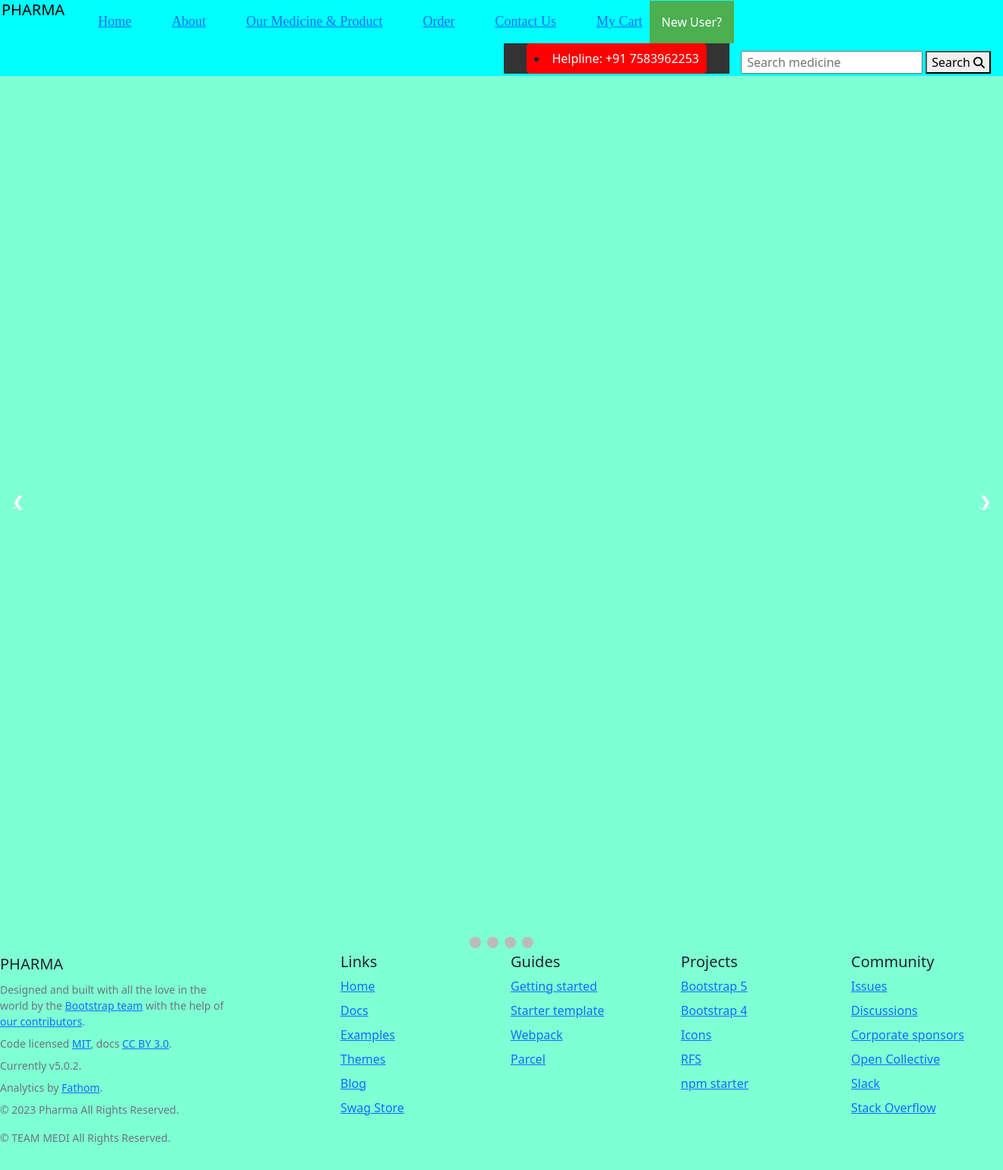
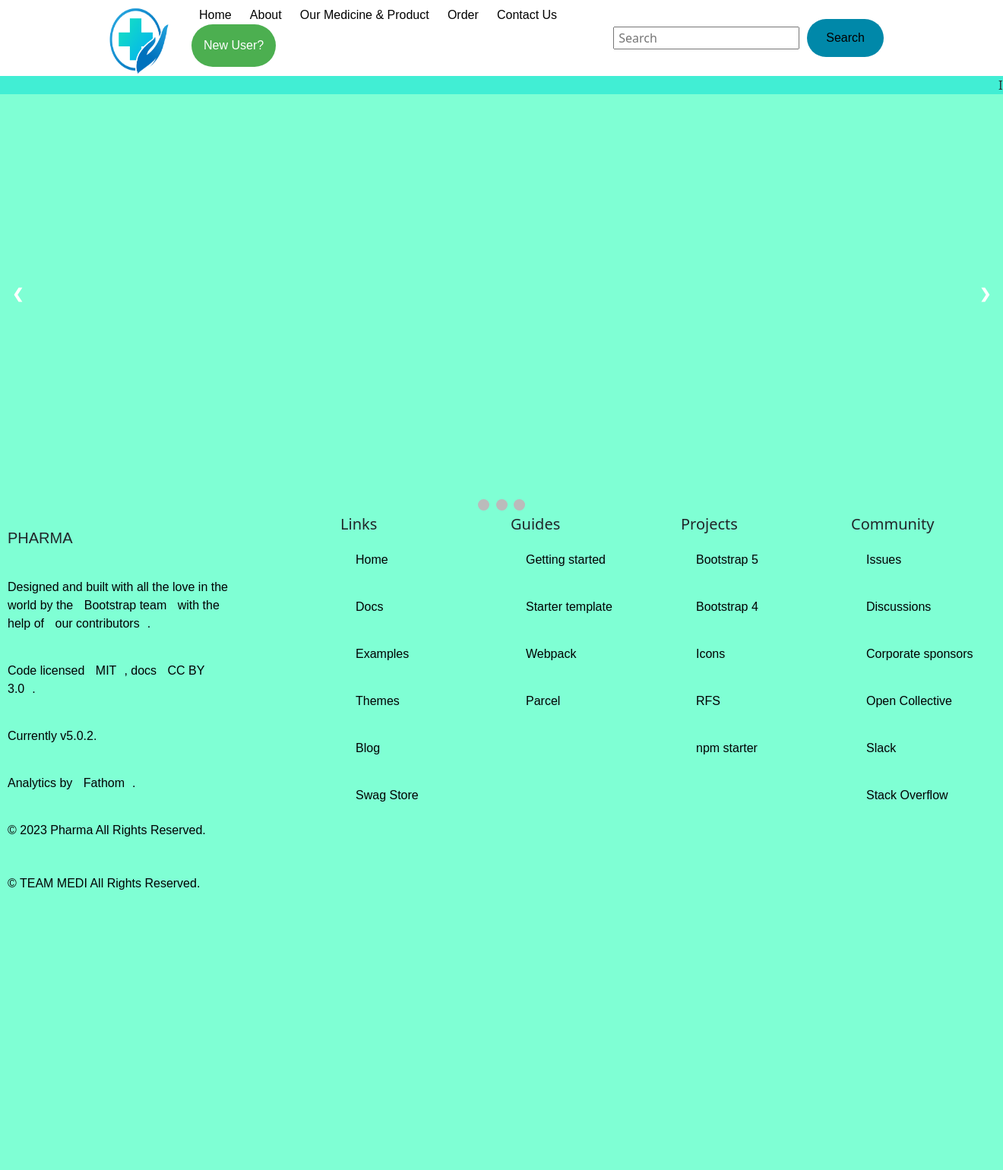
Before and after one commit to Abhijnan29/Pharmacy_Management_System, a Django app: template Pharmacy/templates/index.html in a window 1320 px wide; the page is wider, and only the part inside the window is pictured. Shown: that part at 76% size. After the commit the page ends 1171 px from the top of that part, so only its background shows below. Run offline with Django 3.2, Linux system fonts and the light colour scheme; the template is opened without the code that fills it, so the values that code supplies are empty; some libraries are stand-ins or nearby versions.

Commit message:
Update index.html

```diff
--- a/Pharmacy/templates/index.html
+++ b/Pharmacy/templates/index.html
@@ -16,7 +16,7 @@
 <style>
 body{
   background-color: aquamarine;
-  height: 1000px;
+  height: 900px;
   margin: 0;
   padding: 0;
 }
@@ -247,39 +247,135 @@
   }
 
 
+
+  @import url('https://fonts.googleapis.com/css2?family=Montserrat:wght@100&display=swap');
+
+
+li,a,button{
+    font-family: "Monsterrat", sans-serif;
+    font-weight: 500;
+    font-size: 16px;
+    color: black;
+    text-decoration: none;
+    padding: 15px 10px;
+}
+
+
+header{
+    display: flex;
+    justify-content: flex-between;
+    align-items: center;
+    padding: 5px 10%;
+    height: 100px;
+    background-color:white;
+}
+
+.logo{
+    cursor:pointer;
+    height: 150px;
+    width:150px;
+    margin-right: auto;
+    float: left;
+}
+
+
+.nav_links{
+    list-style: none;
+    margin-top:10px ;
+    padding-left: 20px;
+}
+.nav_links li{
+    display: inline-block;
+    padding: 20px 30px;
+    justify-content: right;
+    margin-left: auto;
+}
+
+.nav_links li a{
+    transition: all 0.3s ease 0s;
+}
+
+.nav_links li a:hover{
+    color: #0088a9;
+}
+
+button {
+    padding: 9px 25px;
+    background-color: rgba(0, 136, 169, 1);
+    border: none;
+    border-radius: 50px;
+    cursor:pointer;
+    transition: all 0.3s ease 0s;
+
+}
+
+.d-flex{
+    float: right;
+    margin-top: 25px;
+    margin-left: 5px;
+    margin-right: 5px;
+    margin-bottom: 25px;
+    padding: 10px 20px;
+}
+
+.creator{
+    background-color: #41EED4;
+}
+
+.social{
+  height:200px;
+}
+
 </style>
 <body>
-      <div id="navbar">
-            <h4><span>PHARMA</span></h4>
-                <a  class="nav_option" href=""><span>Home</span></a>
-                      <a class="nav_option" href="about/"><span>About</span></a>
-                      <a class="nav_option" href="med_prod/"><span>Our Medicine & Product</span></a>
-                      <a class="nav_option" href="order/"><span>Order</span></a>
-                      <a class="nav_option" href="contact"><span>Contact Us</span></a>
+<!--Navbar-->
+<header>
+  {% load static %}
+  <img src="{% static "Pharmacy.png" %}" style="   cursor:pointer;
+  height: 100px;
+  width:100px;
+  margin-right: auto;
+  float: left;" alt="MY Image 1">
+        <!--<h5 class="logo-na"><italic>Chatbot Assistant<italic></h5>-->
+
+          <nav>
+            <ul class="nav_links option">
+              <a  href=""><span>Home</span></a>
+              <a  href="about/"><span>About</span></a>
+              <a href="med_prod/"><span>Our Medicine & Product</span></a>
+              <a  href="order/"><span>Order</span></a>
+              <a  href="contact"><span>Contact Us</span></a>
+
               <div class="dropdown">
                 <button class="dropbtn">New User?</button>
                   <div class="dropdown-content">
                       <a href="login/">Login</a>
                           <a href="Register/">Sign in</a>
                               </div>
-                  </div>
-                  <a class="nav_option" href="My_cart/"><span>My Cart</span></a>
+            </ul>
 
-                      <form class="search" action="#">
-                          <input class="search_place" type="text"
-                            placeholder=" Search medicine"
-                              name="search">
-                        <button>Search
-                            <i class="fa fa-search"
-                              style="font-size: 15px;">
-                            </i>
-                        </button>
+
+
+        </nav>
+
+
+
+        <form class="d-flex" role="search">
+          <input class="search" type="search" placeholder="Search" aria-label="Search">
+          <button class="search_btn" type="submit">Search</button>
         </form>
 
-                      <nav class="helpline-nav">
-                        <li class="helpline"><a href="tel:+917583962253">Helpline: +91 7583962253</a></li>
-                    </nav>
-    </div>
+
+</header>
+<marquee class="creator" >In most people, the left lung is 10% smaller than the right&nbsp;&nbsp;&nbsp;&nbsp;&nbsp;&nbsp;&nbsp;&nbsp;&nbsp;&nbsp;&nbsp;&nbsp;&nbsp;&nbsp;&nbsp;&nbsp;
+&nbsp;&nbsp;&nbsp;&nbsp;&nbsp;&nbsp;&nbsp;&nbsp;The human brain operates on 12 to 25 watts of power        &nbsp;&nbsp;&nbsp;&nbsp;&nbsp;&nbsp;&nbsp;&nbsp;&nbsp;&nbsp;&nbsp;&nbsp;&nbsp;&nbsp;&nbsp;&nbsp;
+&nbsp;&nbsp;&nbsp;&nbsp;&nbsp;&nbsp;&nbsp;&nbsp;Human noses can remember 50,000 different scents           &nbsp;&nbsp;&nbsp;&nbsp;&nbsp;&nbsp;&nbsp;&nbsp;&nbsp;&nbsp;&nbsp;&nbsp;&nbsp;&nbsp;&nbsp;&nbsp;
+&nbsp;&nbsp;&nbsp;&nbsp;&nbsp;&nbsp;&nbsp;&nbsp;Our brains don't feel pain                                 &nbsp;&nbsp;&nbsp;&nbsp;&nbsp;&nbsp;&nbsp;&nbsp;&nbsp;&nbsp;&nbsp;&nbsp;&nbsp;&nbsp;&nbsp;&nbsp;
+&nbsp;&nbsp;&nbsp;&nbsp;&nbsp;&nbsp;&nbsp;&nbsp;The tongue is the strongest muscle in the entire body.     &nbsp;&nbsp;&nbsp;&nbsp;&nbsp;&nbsp;&nbsp;&nbsp;&nbsp;&nbsp;&nbsp;&nbsp;&nbsp;&nbsp;&nbsp;&nbsp;
+                                        </marquee>
+
+<!--Navbar-->
+
 
 
 
@@ -292,14 +388,14 @@
       <div class="mySlides fade">
           <div class="numbertext">1 / 3</div>
           {% load static %}
-              <img src="{% static "Pharmacy.png" %}" style="width:100%" alt="MY Image 1">
+              <img src="{% static "Pharmacy.png" %}" style="height:500px; width:100%" alt="MY Image 1">
           <div class="text"><h4>Pharma is one of India's most trusted online pharmacy & medical stores offering pharmaceutical and healthcare products at a FLAT 20% OFF*.Trusted by Thousands of Customers - Show that the company has a strong reputation and has earned the trust of thousands of satisfied customers</h4></div>
       </div>
 
       <div class="mySlides fade">
             <div class="numbertext">2 / 3</div>
             {% load static %}
-            <img src="{% static "img3.jpg" %}" style="width:100%" alt="My Image 2">
+            <img src="{% static "img3.jpg" %}" style="height:500px; width:100%" alt="My Image 2">
               <div class="text"><h4>Medicine is the science and practice of caring for a patient, managing the diagnosis, prognosis, prevention, treatment, palliation of their injury or disease, and promoting their health</h4></div>
       </div>
 
@@ -307,7 +403,7 @@
       <div class="mySlides fade">
             <div class="numbertext">3 / 3</div>
             {% load static %}
-            <img src="{% static "img4.jpg" %}" style="width:100%" alt="My Image 3">
+            <img src="{% static "img4.jpg" %}" style="height:500px; width:100%" alt="My Image 3">
               <div class="text"><h4> Here You Get Soap,Medicated Shampoo,Sanitizer,Mask</h4></div>
       </div>
 
@@ -321,7 +417,6 @@
     <span class="dot" onclick="currentSlide(1)"></span>
     <span class="dot" onclick="currentSlide(2)"></span>
     <span class="dot" onclick="currentSlide(3)"></span>
-    <span class="dot" onclick="currentSlide(4)"></span>
     </div>
     <script>
     let slideIndex = 0;
@@ -336,7 +431,7 @@
           slideIndex++;
         if (slideIndex > slides.length) {slideIndex = 1}
           slides[slideIndex-1].style.display = "block";
-            setTimeout(showSlides, 2000); // Change image every 2 seconds
+            setTimeout(showSlides, 2500); // Change image every 2 seconds
     }
   </script>
   </div>
```
Lines whose indentation alone changed are shown as unchanged.
